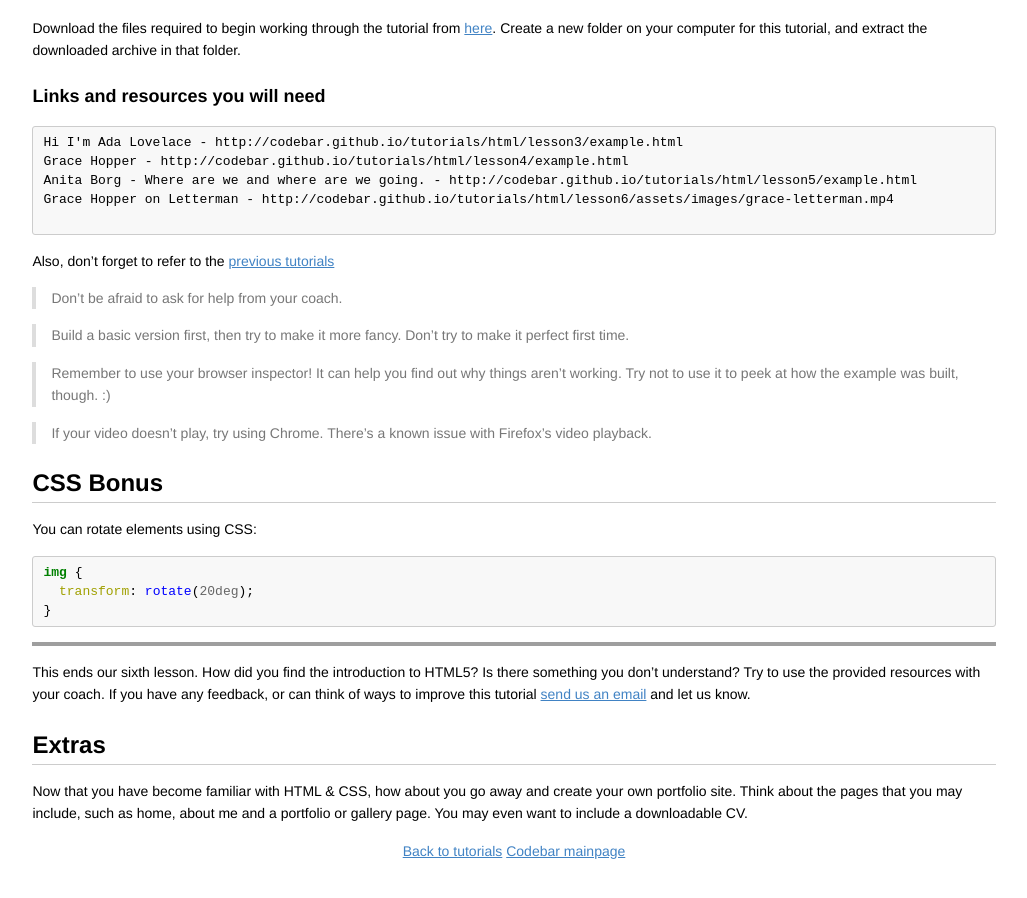
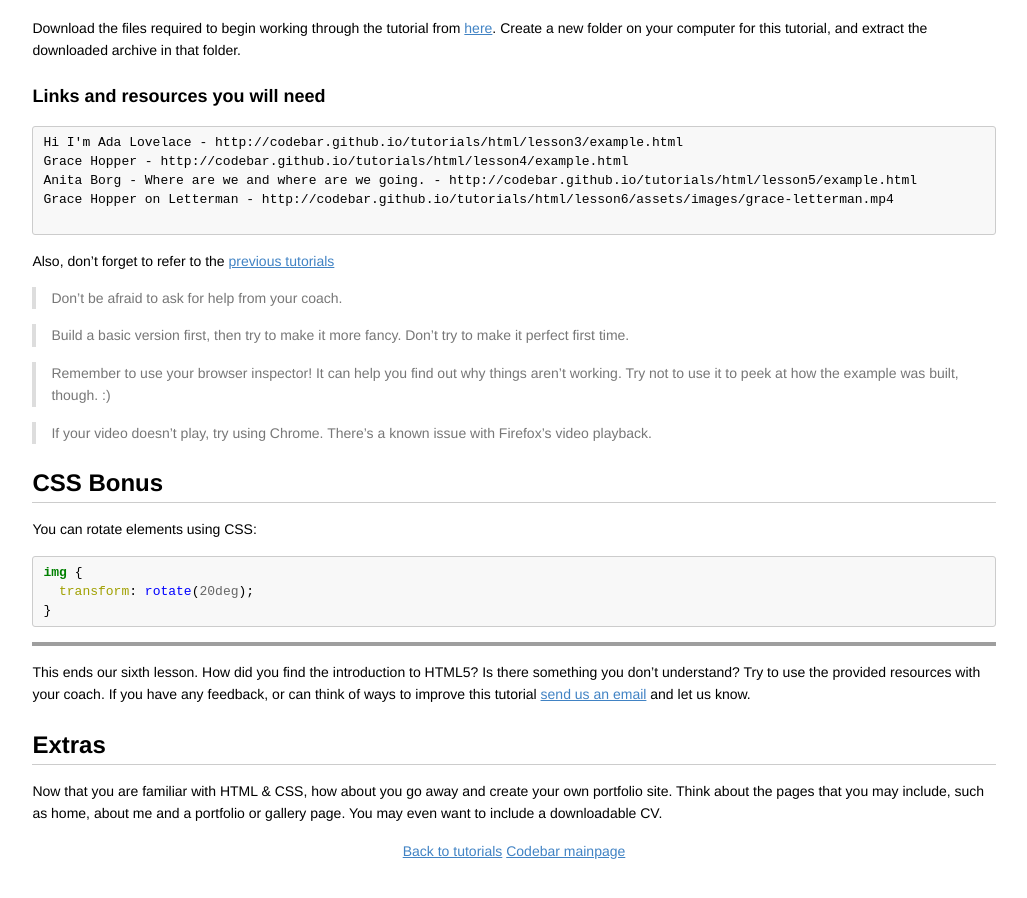
Before and after one commit to codebar/tutorials, a Jekyll site: the page built from html/lesson6/tutorial.md, in a window 1280 px wide and 900 px high, scrolled down 3113 px. Shown: the whole window, without its empty margins (126-1153 px from the left). Built offline with Jekyll 4.4.1, drawn with Linux system fonts in a browser that asks for light colours; Markdown is read by kramdown in place of the engine named in the settings; grey boxes are pictures that could not be loaded.

Commit message:
grammar change

```diff
--- a/html/lesson6/tutorial.md
+++ b/html/lesson6/tutorial.md
@@ -137,4 +137,4 @@ This ends our sixth lesson. How did you find the introduction to HTML5? Is there
 
 ## Extras
 
-Now that you have become familiar with HTML & CSS, how about you go away and create your own portfolio site. Think about the pages that you may include, such as home, about me and a portfolio or gallery page. You may even want to include a downloadable CV.
+Now that you are familiar with HTML & CSS, how about you go away and create your own portfolio site. Think about the pages that you may include, such as home, about me and a portfolio or gallery page. You may even want to include a downloadable CV.
```
